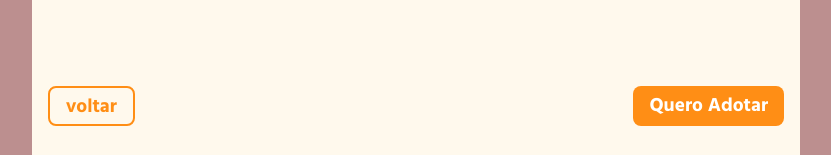
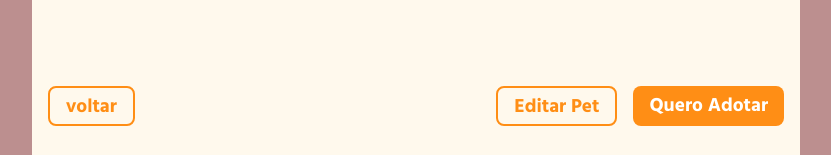
Before and after one commit to werikscs/adopet, a React (Create React App) app: page /adote/1 in a window 1280 px wide. Shown: the part 838-993 px from the top of the page, without its empty margins (224-1055 px from the left). Built offline with nearby package versions, Linux system fonts and the light colour scheme; no server answers; a web font is replaced by a local one.

Commit message:
feat: add a new button to go to edit page of the actual pet

```diff
--- a/src/pages/PagePet/index.jsx
+++ b/src/pages/PagePet/index.jsx
@@ -1,7 +1,9 @@
-import { useEffect } from "react";
+import { useContext, useEffect } from "react";
 import { useState } from "react";
 
 import { useParams, useHistory } from "react-router-dom";
+
+import { UserContext } from "../../providers/User";
 
 import api from "../../services/api";
 
@@ -9,6 +11,7 @@ import defaultImg from "../../assets/proprietario-default-img.svg";
 
 import ButtonOutlined from "../../components/ButtonOutlined";
 import Button from "../../components/Button";
+
 import * as S from "./styles";
 
 const PagePet = () => {
@@ -18,6 +21,8 @@ const PagePet = () => {
   const params = useParams();
   const history = useHistory();
 
+  const { userData } = useContext(UserContext);
+
   const getAnimalById = (id) => {
     api.get(`/644/animals/${id}`).then((res) => setDataPet(res.data));
   };
@@ -26,13 +31,21 @@ const PagePet = () => {
     api.get(`/644/users/${userId}`).then((res) => setDataOwner(res.data));
   };
 
+  const wantToAdopt = () => {
+    if (userData.id) {
+      console.log("adotado!");
+    } else {
+      history.push("/login");
+    }
+  };
+
   useEffect(() => {
     getAnimalById(params.id);
   }, []);
 
   useEffect(() => {
     if (dataPet.userId) getUserById(dataPet.userId);
-  });
+  }, [dataPet]);
 
   return (
     <S.GenericContainer>
@@ -78,7 +91,13 @@ const PagePet = () => {
           <ButtonOutlined callback={() => history.push("/")}>
             voltar
           </ButtonOutlined>
-          <Button onClick={() => console.log("Quero Adotar")} orangeSchema>
+          {dataPet.userId === userData.id && (
+            <ButtonOutlined
+              callback={() => history.push(`/user/pet/${dataPet.id}`)}>
+              Editar Pet
+            </ButtonOutlined>
+          )}
+          <Button onClick={wantToAdopt} orangeSchema>
             Quero Adotar
           </Button>
         </S.DivButtons>
```
